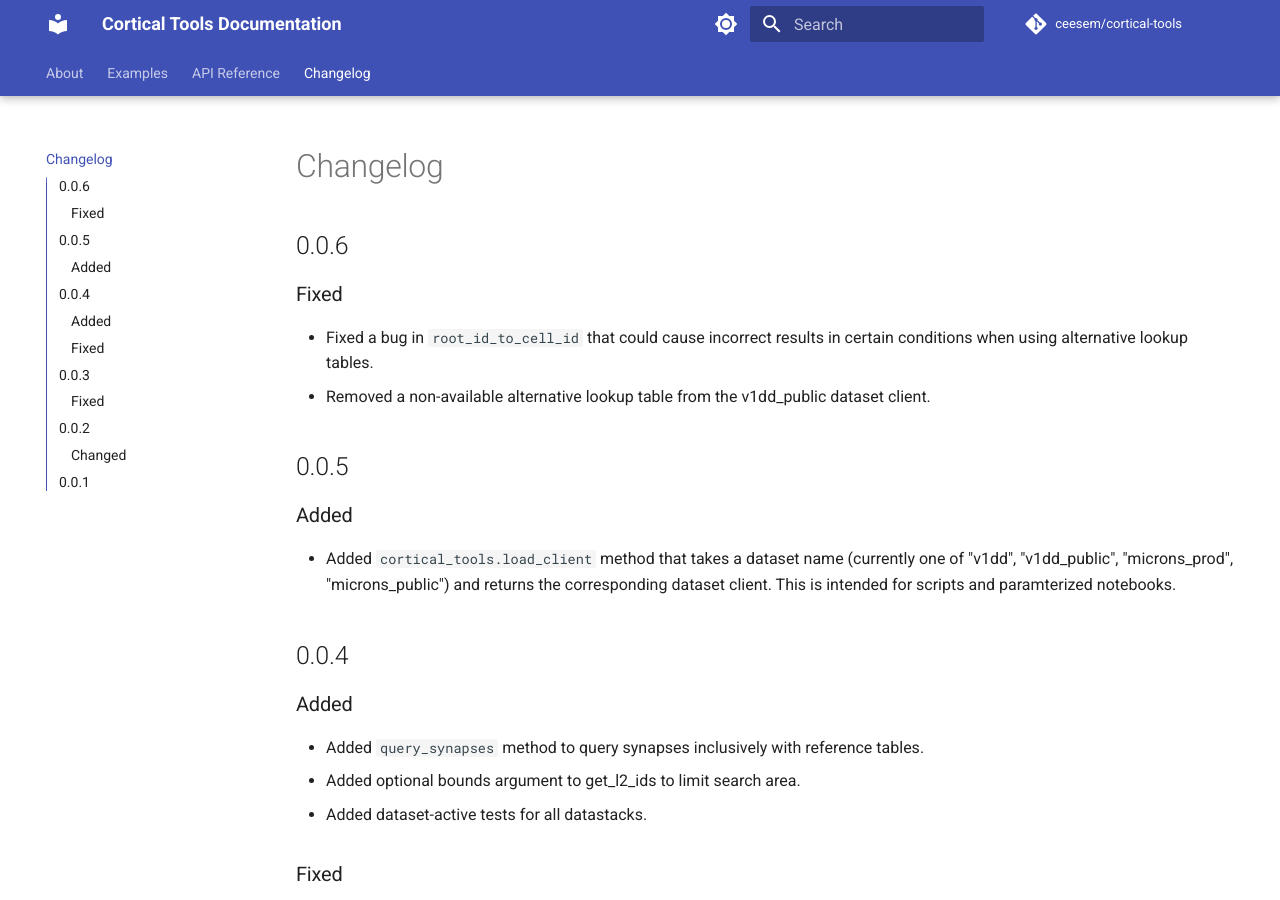
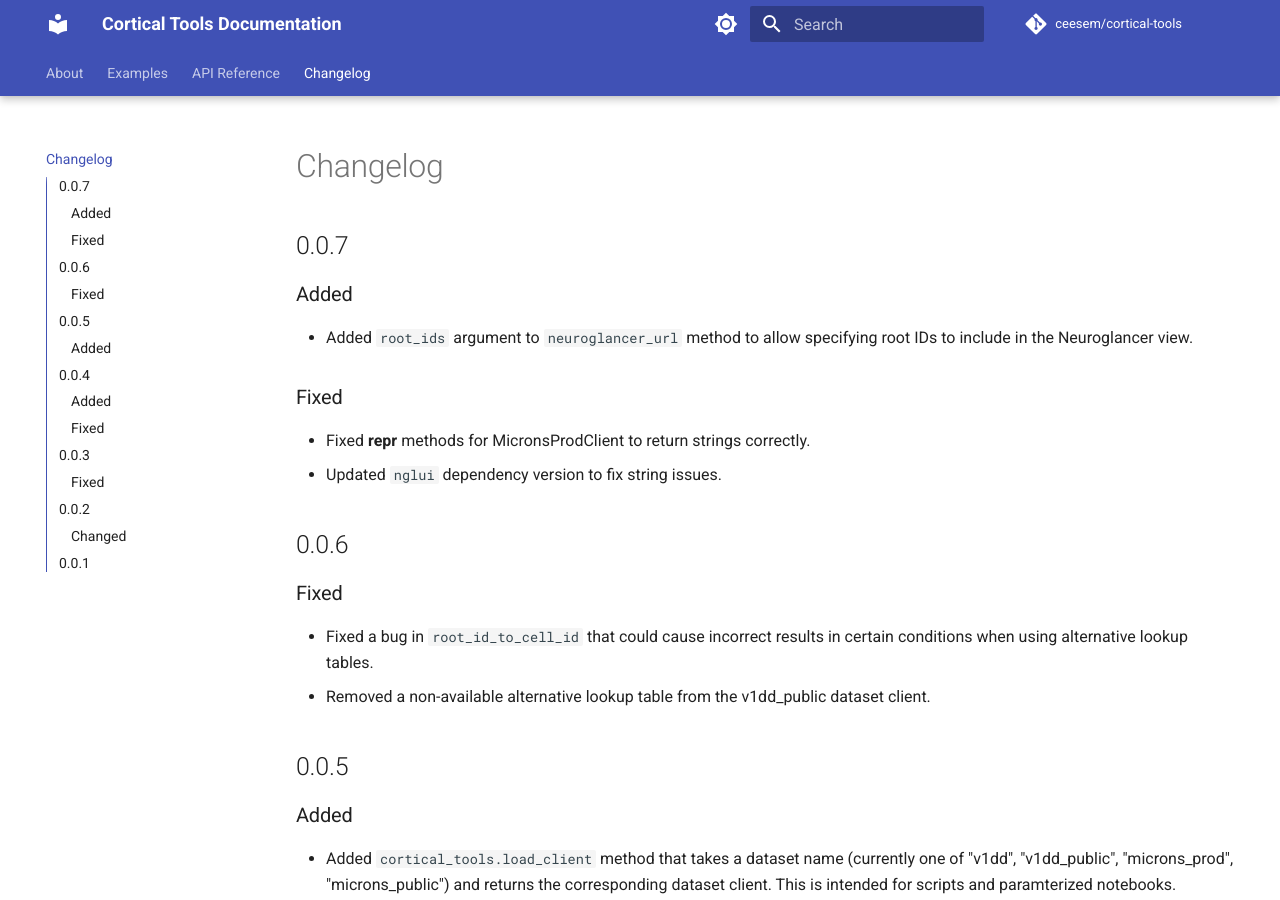
Before and after one commit to ceesem/cortical-tools, an MkDocs documentation site: the page built from docs/changelog.md, in a window 1280 px wide and 900 px high. Built offline with MkDocs 1.6.1 and Material for MkDocs 9.7.7, drawn with Linux system fonts in a browser that asks for light colours; comment, search, counter and statistics services are not loaded.

Commit message:
update changelog

```diff
--- a/docs/changelog.md
+++ b/docs/changelog.md
@@ -1,4 +1,15 @@
 # Changelog
+
+## 0.0.7
+
+### Added
+
+* Added `root_ids` argument to `neuroglancer_url` method to allow specifying root IDs to include in the Neuroglancer view.
+
+### Fixed
+
+* Fixed __repr__ methods for MicronsProdClient to return strings correctly.
+* Updated `nglui` dependency version to fix string issues.
 
 ## 0.0.6
 
```
